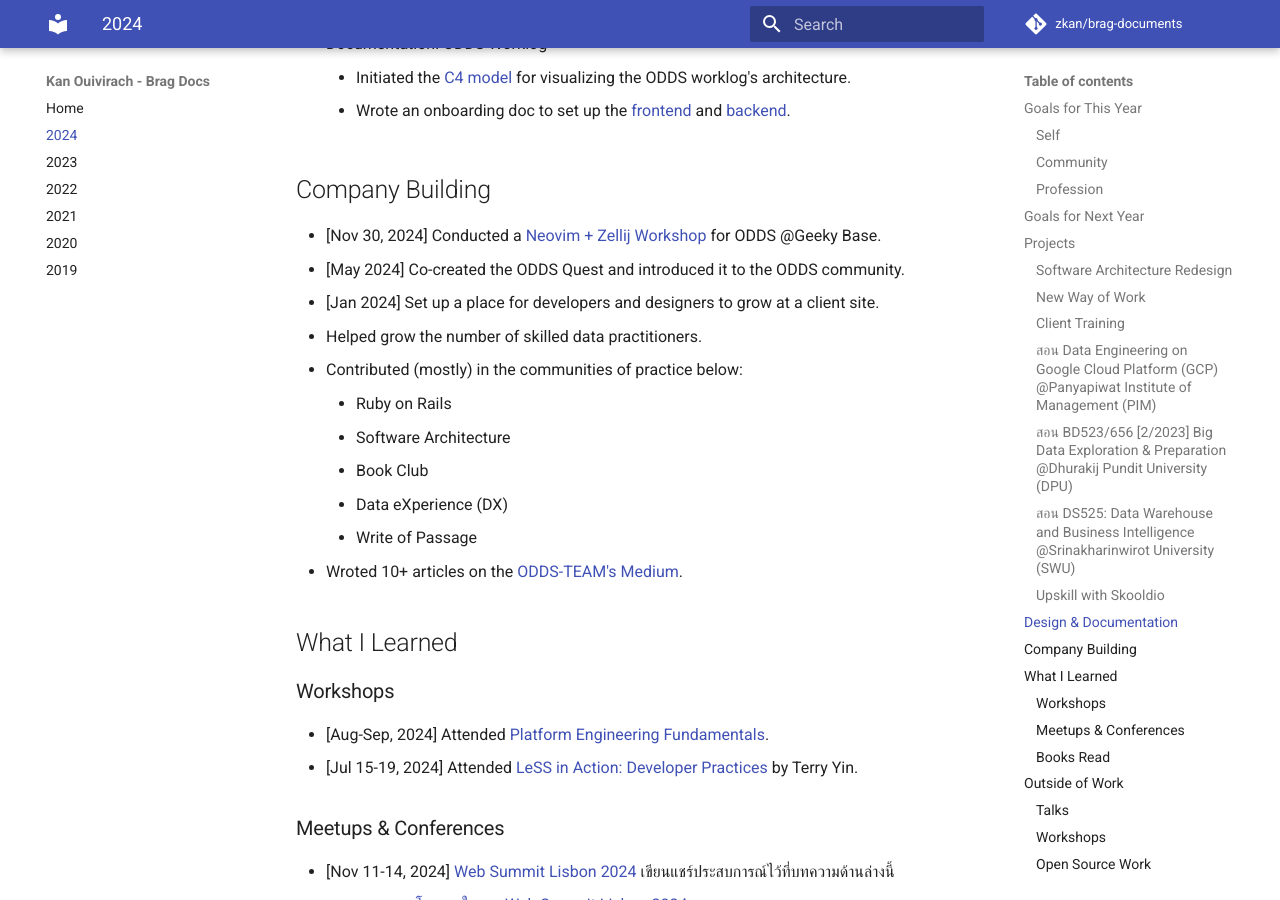
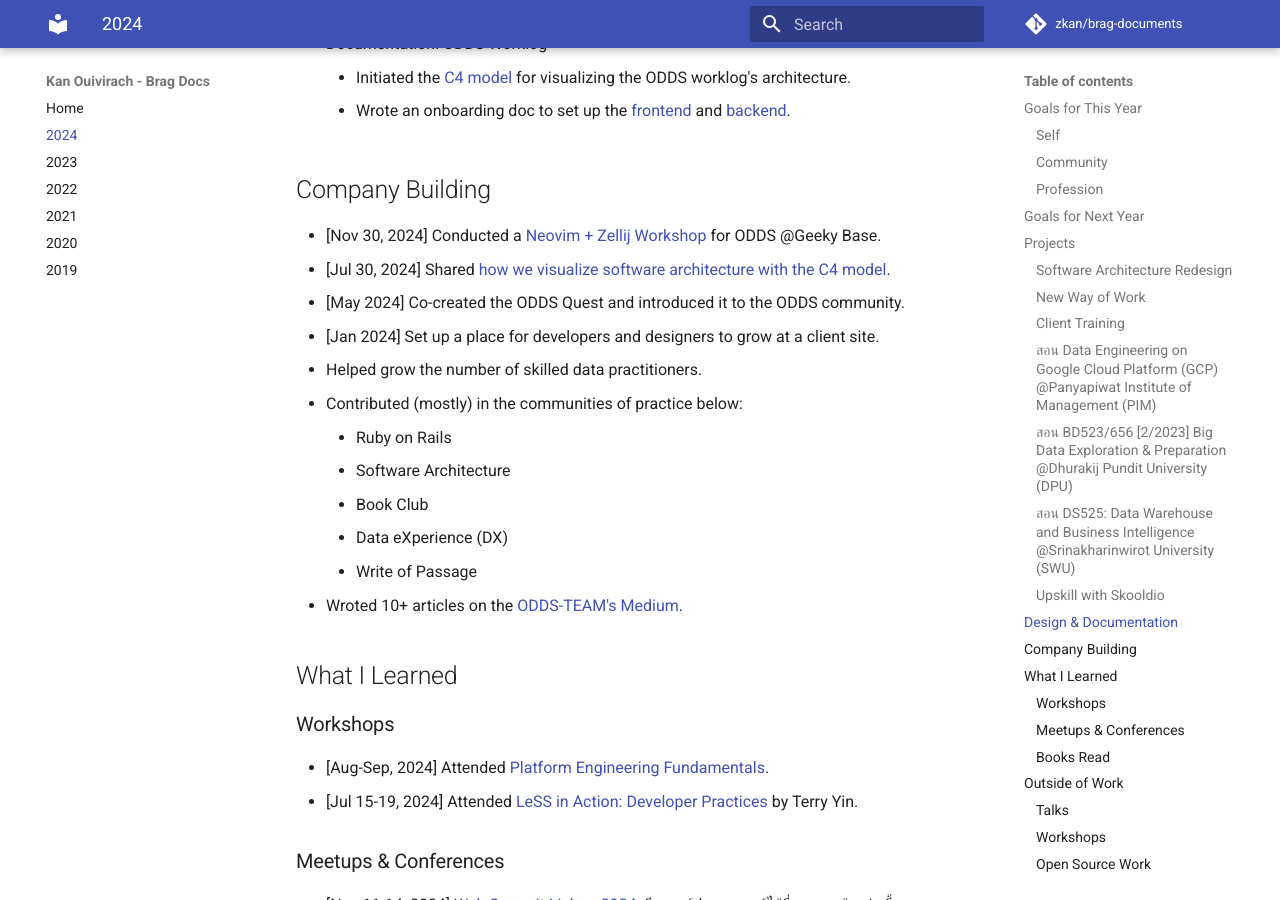
Before and after one commit to zkan/brag-documents, an MkDocs documentation site: the page built from docs/2024.md, in a window 1280 px wide and 900 px high, scrolled down 2902 px. Built offline with MkDocs 1.6.1 and Material for MkDocs 9.7.7, drawn with Linux system fonts in a browser that asks for light colours; comment, search, counter and statistics services are not loaded.

Commit message:
Add C4 model knowledge sharing

```diff
--- a/docs/2024.md
+++ b/docs/2024.md
@@ -103,6 +103,7 @@
 ## Company Building
 
 * [Nov 30, 2024] Conducted a [Neovim + Zellij Workshop](https://zkan.github.io/neovim-zellij-workshop/){: target="_blank"} for ODDS @Geeky Base.
+* [Jul 30, 2024] Shared [how we visualize software architecture with the C4 model](https://3.basecamp.com/4877526/buckets/19951867/documents/7559299790#__recording_7560094026){: target="_blank"}.
 * [May 2024] Co-created the ODDS Quest and introduced it to the ODDS community.
 * [Jan 2024] Set up a place for developers and designers to grow at a client site.
 * Helped grow the number of skilled data practitioners.
```
